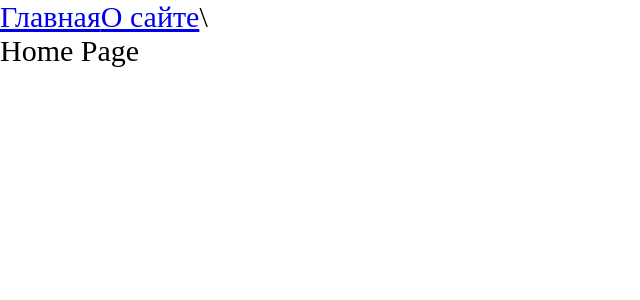
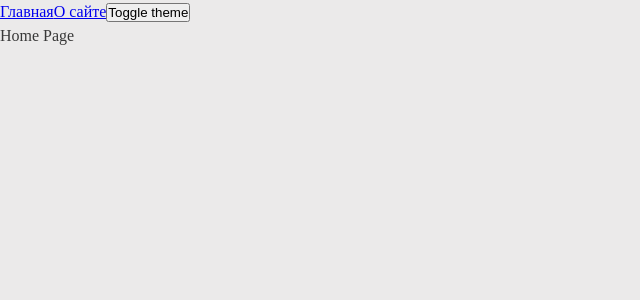
Before and after one commit to Shiroganari/learn-web, a React app in the folder ulbi-react/: page / in a window 1280 px wide. Shown: the top 300 px of the page, without its empty margins (0-640 px from the left). Built offline with nearby package versions, Linux system fonts and the light colour scheme.

Commit message:
ulbi-react | 007 - create ThemeContext

```diff
--- a/ulbi-react/src/App.tsx
+++ b/ulbi-react/src/App.tsx
@@ -2,13 +2,17 @@
 import { Suspense } from 'react';
 import AboutPageAsync from './pages/AboutPage/AboutPage.async';
 import HomePageAsync from './pages/HomePage/HomePage.async';
-import './index.scss';
+import { useTheme } from './theme/useTheme';
+import './styles/index.scss';
 
 const App = () => {
+    const { theme, toggleTheme } = useTheme();
+
     return (
-        <div className="app">
+        <div className={`app ${theme}`}>
             <Link to={'/'}>Главная</Link>
-            <Link to={'/about'}>О сайте</Link>\
+            <Link to={'/about'}>О сайте</Link>
+            <button onClick={toggleTheme}>Toggle theme</button>
 
             <Suspense fallback={'...Loading'}>
                 <Routes>
--- a/ulbi-react/src/index.tsx
+++ b/ulbi-react/src/index.tsx
@@ -1,12 +1,15 @@
 import { createRoot } from 'react-dom/client';
 import App from './App';
 import { BrowserRouter } from 'react-router-dom';
+import ThemeProvider from './theme/ThemeProvider';
 
-const rootElement= document.getElementById('root');
+const rootElement = document.getElementById('root');
 const root = createRoot(rootElement);
 
 root.render(
     <BrowserRouter>
-        <App />
+        <ThemeProvider>
+            <App />
+        </ThemeProvider>
     </BrowserRouter>
 )
--- /dev/null
+++ b/ulbi-react/src/styles/index.scss
@@ -0,0 +1,13 @@
+@import url('reset.scss');
+@import url('variables/global.scss');
+@import url('themes/dark.scss');
+@import url('themes/light.scss');
+
+.app {
+    font: var(--font-m);
+
+    background: var(--bg-color);
+    color: var(--primary-color);
+
+    min-height: 100vh;
+}
--- a/ulbi-react/src/index.scss
+++ b/ulbi-react/src/styles/reset.scss
@@ -3,7 +3,3 @@
     padding: 0;
     box-sizing: border-box;
 }
-
-.app {
-    font-size: 30px;
-}
--- /dev/null
+++ b/ulbi-react/src/styles/themes/dark.scss
@@ -0,0 +1,6 @@
+.app.dark {
+    --bg-color: #151e2b;
+
+    --primary-color: #acacac;
+    --secondary-color: #646464;
+}
--- /dev/null
+++ b/ulbi-react/src/styles/themes/light.scss
@@ -0,0 +1,6 @@
+.app.light {
+    --bg-color: #ebeaea;
+
+    --primary-color: #383838;
+    --secondary-color: #646464;
+}
--- /dev/null
+++ b/ulbi-react/src/styles/variables/global.scss
@@ -0,0 +1,11 @@
+:root {
+    --font-family-main: 'JetBrains Mono', 'Times New Roman', Serif;
+
+    --font-size-m: 16px;
+    --font-line-m: 24px;
+    --font-m: var(--font-size-m) / var(--font-line-m) var(--font-family-main);
+
+    --font-size-l: 24px;
+    --font-line-l: 32px;
+    --font-l: var(--font-size-l) / var(--font-line-l) var(--font-family-main);
+}
--- /dev/null
+++ b/ulbi-react/src/theme/ThemeContext.ts
@@ -0,0 +1,18 @@
+import { createContext } from 'react';
+
+export enum Theme {
+    LIGHT = 'light',
+    DARK = 'dark',
+}
+
+export interface ThemeContextProps {
+    theme?: Theme;
+    setTheme?: (theme: Theme) => void;
+}
+
+export const ThemeContext = createContext<ThemeContextProps>({
+    theme: Theme.LIGHT,
+    setTheme: () => { },
+});
+
+export const LOCAL_STORAGE_THEME_KEY = 'theme';
--- /dev/null
+++ b/ulbi-react/src/theme/ThemeProvider.tsx
@@ -0,0 +1,20 @@
+import { ReactNode, useState } from 'react';
+import { LOCAL_STORAGE_THEME_KEY, Theme, ThemeContext } from './ThemeContext';
+
+const defaultTheme = localStorage.getItem(LOCAL_STORAGE_THEME_KEY) as Theme || Theme.LIGHT;
+
+interface ThemeProviderProps {
+    children: ReactNode;
+}
+
+const ThemeProvider = ({ children }: ThemeProviderProps) => {
+    const [theme, setTheme] = useState<Theme>(defaultTheme);
+
+    return (
+        <ThemeContext value={{ theme, setTheme }}>
+            {children}
+        </ThemeContext>
+    );
+};
+
+export default ThemeProvider;
--- /dev/null
+++ b/ulbi-react/src/theme/useTheme.ts
@@ -0,0 +1,19 @@
+import { useContext } from 'react';
+import { LOCAL_STORAGE_THEME_KEY, Theme, ThemeContext } from './ThemeContext';
+
+interface UseThemeResult {
+    toggleTheme: () => void;
+    theme: Theme;
+}
+
+export function useTheme(): UseThemeResult {
+    const { theme, setTheme } = useContext(ThemeContext);
+
+    const toggleTheme = () => {
+        const newTheme = theme === Theme.LIGHT ? Theme.DARK : Theme.LIGHT;
+        setTheme(newTheme);
+        localStorage.setItem(LOCAL_STORAGE_THEME_KEY, newTheme);
+    }
+
+    return { theme, toggleTheme };
+}
```
